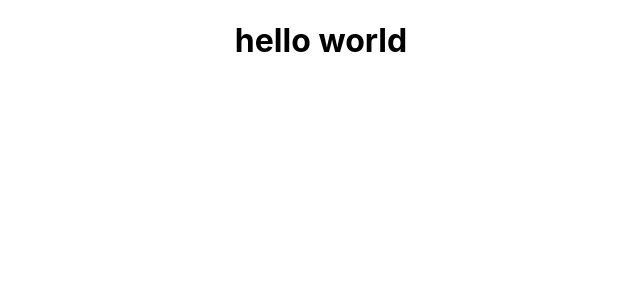
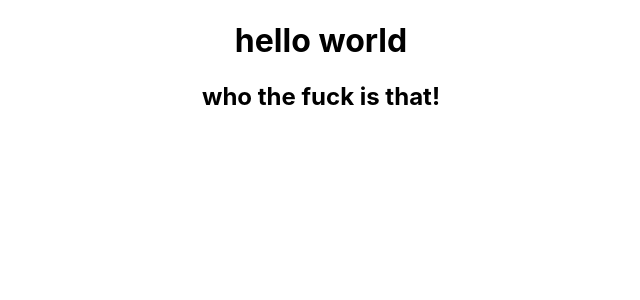
Before and after one commit to zourdycodes/moviedo, a React (Create React App) app: page / in a window 1280 px wide. Shown: the top 300 px of the page, without its empty margins (319-959 px from the left). Built offline with nearby package versions, Linux system fonts and the light colour scheme.

Commit message:
branching: configuring

```diff
--- a/src/App.tsx
+++ b/src/App.tsx
@@ -6,6 +6,7 @@ function App() {
   return (
     <div className="App">
      <h1>hello world</h1>
+     <h2>who the fuck is that!</h2>
     </div>
   );
 }
```
